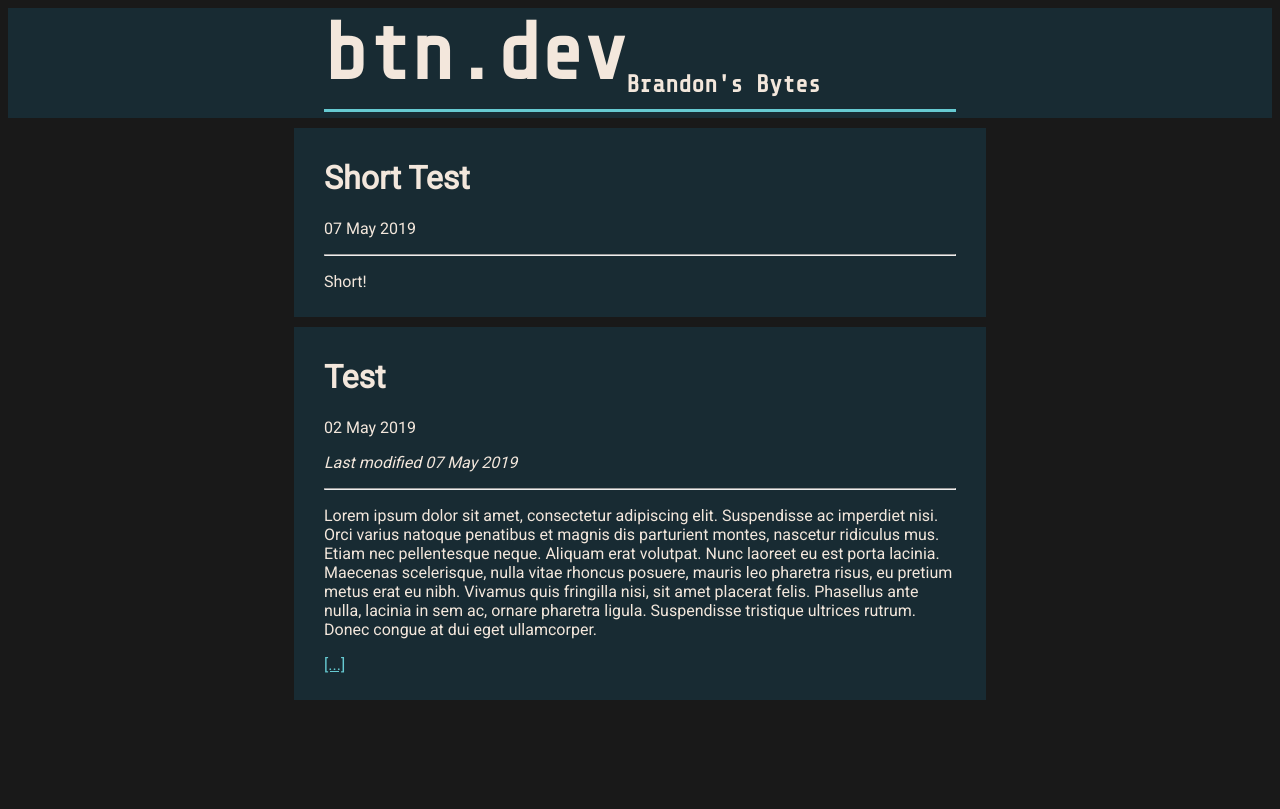
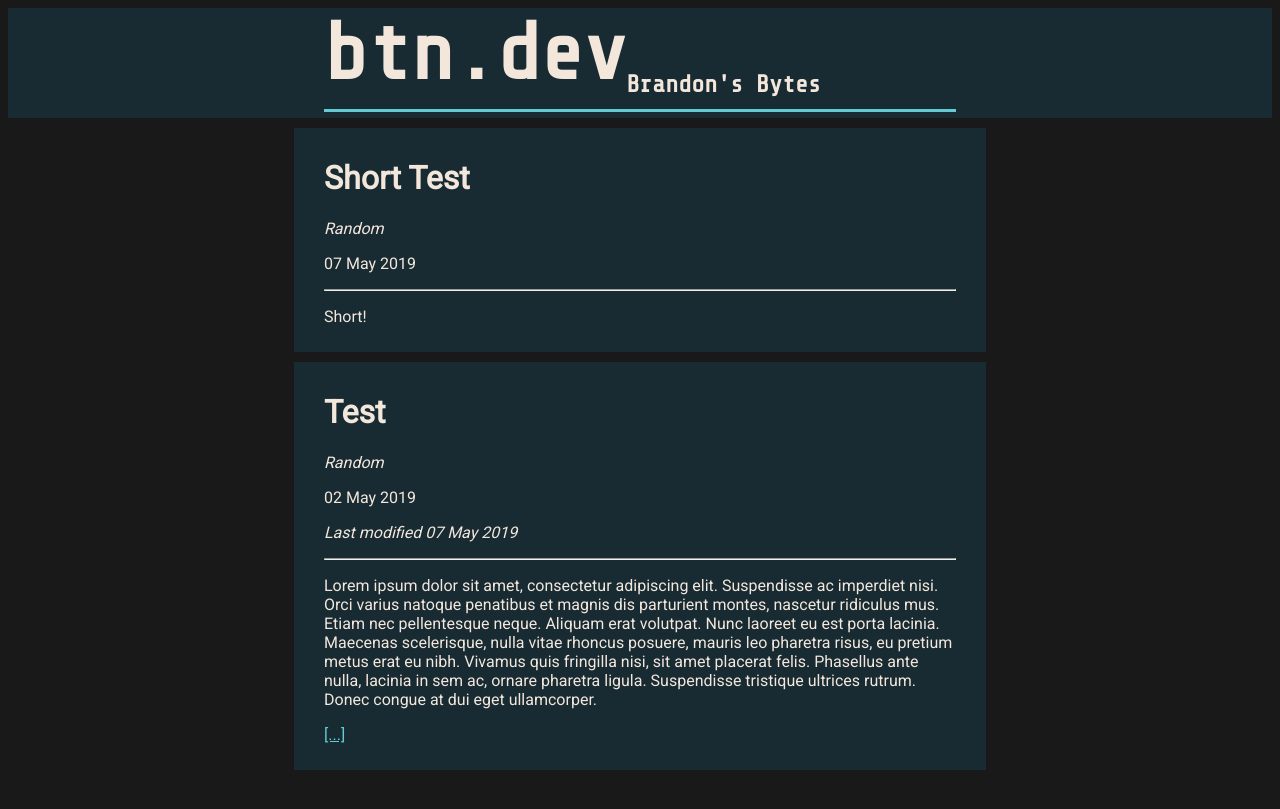
Before and after one commit to brandon-t-nguyen/brandon-t-nguyen.github.io, a Jekyll site: the page built from blog.html, in a window 1280 px wide. Shown: the top 809 px of the page. Built offline with Jekyll 4.4.1, drawn with Linux system fonts in a browser that asks for light colours.

Commit message:
Blog page: show categories

```diff
--- a/blog.html
+++ b/blog.html
@@ -5,7 +5,24 @@ permalink: /blog
 ---
 {% for post in site.posts %}
     <div class='post-box-anim'>
-        <h1><a href="{{ post.url }}" class='post-title'>{{ post.title }}</a></h1>
+        <h1>
+            <a href="{{ post.url }}" class='post-title'>
+            {{ post.title }}
+            </a>
+        </h1>
+        {% if post.categories %}
+        <p>
+            <i>
+            {% for cat in post.categories %}
+                {% if cat != "blog" %}
+                    {{ cat | capitalize}}
+                    {% if forloop.last == false %} > {% endif %}
+                {% endif %}
+            {% endfor %}
+            </i>
+        </p>
+        {% endif %}
+
         <p>{{ post.date | date_to_string }}{% if post.author != "Brandon Nguyen" %} - {{ post.author }}{% endif %}</p>
         {% if post.last_mod %}
         <p><i>Last modified {{ post.last_mod | date_to_string }}</i></p>
```
